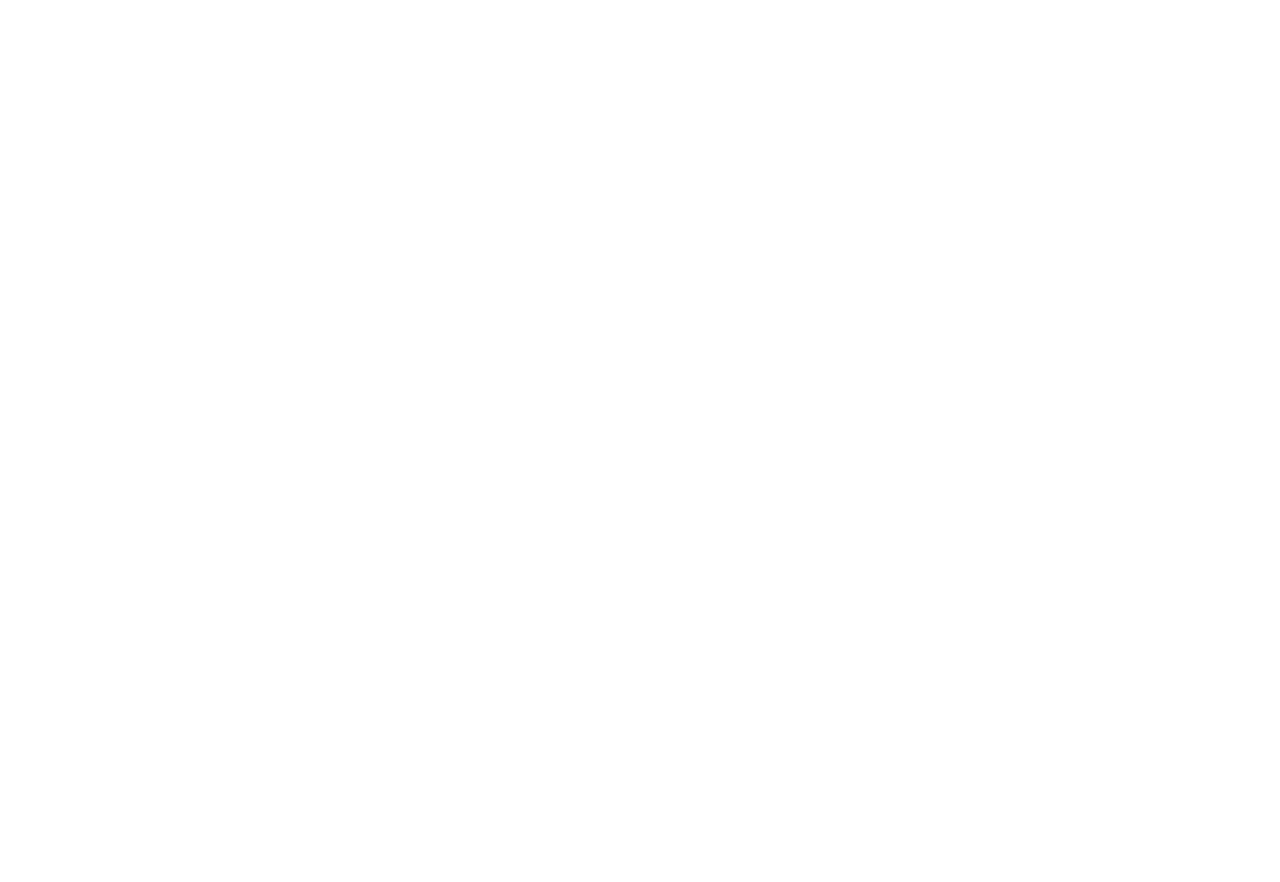
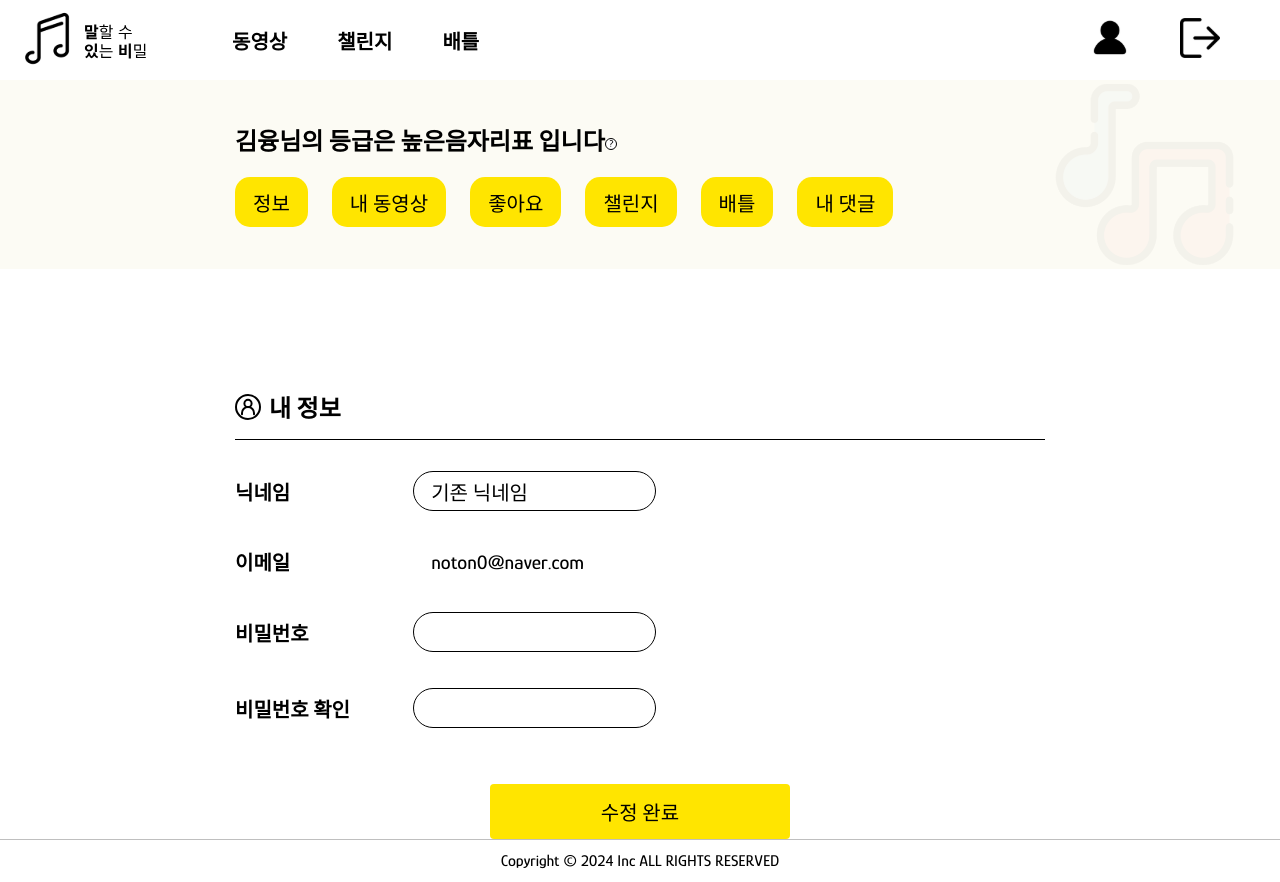
Before and after one commit to bitcamp-wasd/secret-front, a React (Create React App) app: page /mypage/myinfoedit in a window 1280 px wide. Before the commit this address had no page. Before the commit the page ends 800 px from the top, so only its background shows below. Built offline with nearby package versions, Linux system fonts and the light colour scheme.

Commit message:
마이페이지-내정보 수정 구현

```diff
--- a/src/App.js
+++ b/src/App.js
@@ -4,6 +4,7 @@ import Login from './pages/Auth/Login';
 import SignUp from './pages/Auth/SignUp';
 import MainPage from './pages/Main/MainPage';
 import MyInfo from './pages/MyPage/MyInfo';
+import MyInfoEdit from './pages/MyPage/MyInfoEdit';
 import MyVideos from './pages/MyPage/MyVideos';
 import MyLikes from './pages/MyPage/MyLikes';
 import MyComments from './pages/MyPage/MyComments';
@@ -26,6 +27,7 @@ function App() {
         <Route path="/login" element={<Login />} />
         <Route path="/signup" element={<SignUp />} />
         <Route path="/mypage/myinfo" element={<MyInfo />} />
+        <Route path="/mypage/myinfoedit" element={<MyInfoEdit />} />
         <Route path="/mypage/myvideos" element={<MyVideos />} />
         <Route path="/mypage/mylikes" element={<MyLikes />} />
         <Route path="/mypage/mycomments" element={<MyComments />} />
--- a/src/assets/css/common.css
+++ b/src/assets/css/common.css
@@ -71,10 +71,7 @@ button {
 hr {
   display: none;
 }
-input {
-  border: none;
-  outline: none;
-}
+
 
 input,
 textarea,
--- a/src/assets/css/index.css
+++ b/src/assets/css/index.css
@@ -70,8 +70,11 @@
 
 .mt8 {margin-top: 8px;}
 .mt10 {margin-top: 10px;}
+.mt20 {margin-top: 20px;}
+.mt120 {margin-top: 120px;}
 .mb0 {margin-bottom: 0px !important;}
 .mb8 {margin-bottom: 8px;}
+.mb20 {margin-bottom: 20px;}
 .ml8 {margin-left: 8px;}
 
 /* width */
@@ -106,7 +109,7 @@
     display: flex;
     flex-direction: column;
     align-items: center;
-    justify-content: center;
+
 
 
   }
@@ -222,7 +225,7 @@
 
 /*버튼*/
 .button {
-  background-color: var(--btn-color) !important;
+  background-color: var(--btn-color) ;
 
   border-radius: 15px;
   padding: 15px 18px !important; /* 좌우 여백을 줘서 가변적인 가로 길이 처리 */
@@ -298,6 +301,7 @@
 /* 헤더 */
 .header {
 display: flex;
+max-height: 80px;
 align-items: center;
 justify-content: space-between;
 padding: 0 60px 0 0px; /* 오른쪽에만 패딩 */
@@ -349,9 +353,9 @@ color: black; /* 버튼 텍스트 색상 */
 footer {
   background: var(--white);
   color: var(--black);
-  padding: 1rem;
+  padding: 12px;
   text-align: center;
-  border-top: solid 1px var(--black);
+  border-top: solid 1px rgba(0, 0, 0, 0.25);
 }
 
 
@@ -367,11 +371,25 @@ footer {
   flex-direction: column;
   margin: 0; /* 부모 요소와의 여백 제거 */
   padding: 0; /* 내부 여백 제거 */
+  position: relative;
+
+
+}
+
+/*배너내부 이미지 투명도설정*/
+.banner::after {
+  content: "";
+  position: absolute;
+  top: 0;
+  right: 0;
+  bottom: 0;
+  left: 0;
   background-image: url('../../assets/images/banner_image.svg');
   background-size: auto;
   background-repeat: no-repeat;
   background-position: right center;
-
+  opacity: 0.05; /* 투명도 설정 */
+  z-index: -1; /* 배너 콘텐츠보다 뒤로 보내기 */
 }
 
 .banner h1 {
@@ -393,14 +411,14 @@ footer {
 
 /*내정보 css*/
 
-.myinfo-box{
+.myinfo-box {
   display: flex;
   flex-direction: column;
   width: 810px;
   gap: 31px;
 }
 
-.myinfo-headline{
+.myinfo-headline {
   display: flex;
   justify-content: space-between;
   border-bottom: solid 1px black;
@@ -408,26 +426,43 @@ footer {
 }
 
 .info-box {
-
   display: flex;
   flex-direction: column;
   gap: 36px;
-
+  font-size: 20px;
 }
 
 .info-item {
   display: flex;
   align-items: center;
+  position: relative; /* 중복 경고 메시지 위치 설정을 위해 relative 추가 */
 }
 
-.info-item label{
-  width: 13.7% !important;
+.info-item label {
+  width: 22%;
+  flex-shrink: 0;
+  font-weight: 700;
 }
 
-.info-content {
-  display: flex;
-  align-items: center;
-  gap: 10px;
+.info-content{
+  margin-left: 18px;
+}
+
+.info-item input {
+  width: 30%;
+  border: solid 1px black;
+  border-radius: 20px;
+  padding: 8px 17px;
+  font-size: inherit;
+}
+
+.error-message {
+  color: red;
+  font-size: 16px;
+  margin-top: 5px;
+  margin-left: 160px;
+  position: absolute; /* 절대 위치 설정 */
+  bottom: -24px;
 }
 
 /*내정보-댓글*/
--- a/src/components/Banner.jsx
+++ b/src/components/Banner.jsx
@@ -9,7 +9,7 @@ import question from '../assets/images/question.svg';
 const Banner = () => {
   return (
     <div className="banner">
-      <h1>김융님의 등급은 거장입니다<img src={question} /></h1>
+      <h1>김융님의 등급은 높은음자리표 입니다<img src={question} /></h1>
       <div className='banner-buttons-box'>
       <Button size="middle">정보</Button>
       <Button size="middle">내 동영상</Button>
--- a/src/pages/MyPage/MyInfo.jsx
+++ b/src/pages/MyPage/MyInfo.jsx
@@ -1,7 +1,6 @@
 import React from "react";
 import "../../assets/css/style.css";
 import "../../components/Layout";
-import Tag from "../../components/Tag";
 import Button from "../../components/Button";
 import Layout from "../../components/Layout_banner_my";
 import UserIcon from "../../assets/images/user_icon.svg";
@@ -9,10 +8,7 @@ import UserIcon from "../../assets/images/user_icon.svg";
 const MyInfo = () => {
   return (
     <Layout showFooter={false}>
-
-      <Tag/>
-
-      <div className="main-box-810">
+      <div className="main-box-810 mt120">
         <div class="myinfo-box">
           <div class="myinfo-headline">
             <div class="flex align-center">
@@ -26,16 +22,20 @@ const MyInfo = () => {
             <div className="info-item">
               <label>닉네임</label>
               <div className="info-content">
-                <span>사용자 닉네임</span>
+                <span>백브레이커</span>
               </div>
             </div>
             <div className="info-item">
               <label>이메일</label>
-              <span>user@example.com</span>
+              <div className="info-content">
+                <span>noton0@naver.com</span>
+              </div>
             </div>
             <div className="info-item">
               <label>포인트</label>
-              <span>12345</span>
+              <div className="info-content">
+                <span>1500</span>
+              </div>
             </div>
           </div>
         </div>
--- /dev/null
+++ b/src/pages/MyPage/MyInfoEdit.jsx
@@ -0,0 +1,106 @@
+import React, { useState } from "react";
+import "../../assets/css/style.css";
+import "../../components/Layout";
+import Layout from "../../components/Layout_banner_my";
+import Button from "../../components/Button";
+import UserIcon from "../../assets/images/user_icon.svg";
+
+const MyInfoEdit = () => {
+  const [nickname, setNickname] = useState("기존 닉네임");
+  const [password, setPassword] = useState("");
+  const [confirmPassword, setConfirmPassword] = useState("");
+  const [nicknameError, setNicknameError] = useState("");
+  const [passwordError, setPasswordError] = useState("");
+  const email = "user@example.com"; // 이메일은 고정된 값
+
+  const handleSubmit = (e) => {
+    e.preventDefault();
+    let valid = true;
+
+    // 닉네임 중복 체크 (홍길동)
+    if (nickname === "홍길동") {
+      setNicknameError("*다른 닉네임을 사용해주세요");
+      valid = false;
+    } else {
+      setNicknameError("");
+    }
+
+    // 비밀번호 일치 체크
+    if (password !== confirmPassword) {
+      setPasswordError("*비밀번호가 일치하지 않습니다");
+      valid = false;
+    } else {
+      setPasswordError("");
+    }
+
+    if (valid) {
+      // 폼 제출 후 처리할 내용을 추가가능
+    }
+  };
+
+
+
+  return (
+    <Layout showFooter={false}>
+      <div className="main-box-810 mt120">
+        <div className="myinfo-box">
+          <div className="myinfo-headline">
+            <div class="flex align-center">
+              <img src={UserIcon} alt="usericon" className="usericon" />
+              <h2 class="ml8">내 정보</h2>
+            </div>
+          </div>
+
+          <div className="info-box">
+            <div className="info-item">
+              <label>닉네임</label>
+              <input
+                type="text"
+                value={nickname}
+                onChange={(e) => setNickname(e.target.value)}
+                required
+              />
+              {nicknameError && (
+                <span className="error-message">{nicknameError}</span>
+              )}
+            </div>
+            <div className="info-item">
+              <label>이메일</label>
+              <div className="info-content">
+                <span>noton0@naver.com</span>
+              </div>
+            </div>
+            <div className="info-item">
+              <label>비밀번호</label>
+              <input
+                type="password"
+                value={password}
+                onChange={(e) => setPassword(e.target.value)}
+                required
+              />
+            </div>
+            <div className="info-item">
+              <label>비밀번호 확인</label>
+              <input
+                type="password"
+                value={confirmPassword}
+                onChange={(e) => setConfirmPassword(e.target.value)}
+                required
+              />
+              {passwordError && (
+                <span className="error-message">{passwordError}</span>
+              )}
+            </div>
+            <div className="info-item justify-center mt20">
+            <Button size="large" onClick={handleSubmit}>
+              수정 완료
+            </Button>
+            </div>
+          </div>
+        </div>
+      </div>
+    </Layout>
+  );
+};
+
+export default MyInfoEdit;
```
